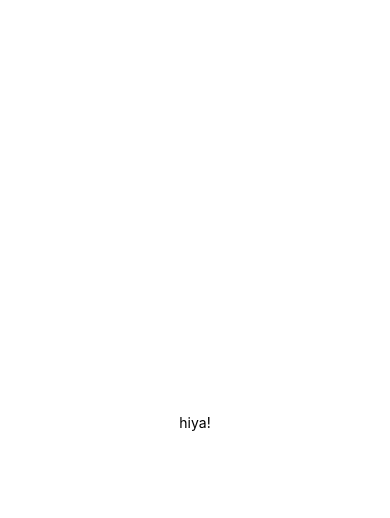
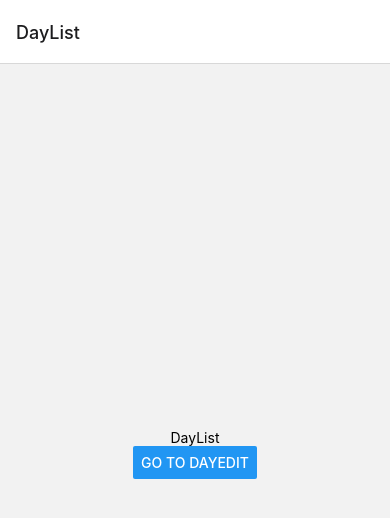
Before and after one commit to youjin-10/DayCounterApp, a React Native app: screen /DayList in a window 390 px wide. Shown: the top 518 px of the page. Built offline with nearby package versions, Linux system fonts and the light colour scheme.

Commit message:
feat: add navigation between screens

```diff
--- a/App.tsx
+++ b/App.tsx
@@ -1,20 +1,24 @@
+import { AppRegistry } from "react-native";
 import { StatusBar } from "expo-status-bar";
-import { StyleSheet, Text, View } from "react-native";
+import { NavigationContainer } from "@react-navigation/native";
+import { createNativeStackNavigator } from "@react-navigation/native-stack";
+import DayList from "@/screens/DayList";
+import DayEdit from "@/screens/DayEdit";
+import { RootStackParamList } from "@/types";
 
-export default function App() {
+const Stack = createNativeStackNavigator<RootStackParamList>();
+
+function App() {
   return (
-    <View style={styles.container}>
-      <Text>hiya!</Text>
-      <StatusBar style="auto" />
-    </View>
+    <NavigationContainer>
+      <Stack.Navigator initialRouteName="DayList">
+        <Stack.Screen name="DayList" component={DayList} />
+        <Stack.Screen name="DayEdit" component={DayEdit} />
+      </Stack.Navigator>
+    </NavigationContainer>
   );
 }
 
-const styles = StyleSheet.create({
-  container: {
-    flex: 1,
-    backgroundColor: "#fff",
-    alignItems: "center",
-    justifyContent: "center",
-  },
-});
+AppRegistry.registerComponent("daycounterapp", () => App);
+
+export default App;
--- /dev/null
+++ b/src/screens/DayEdit.tsx
@@ -0,0 +1,17 @@
+import { StyleSheet, Text, View } from "react-native";
+
+export default function DayEdit() {
+  return (
+    <View style={styles.container}>
+      <Text>DayEdit</Text>
+    </View>
+  );
+}
+
+const styles = StyleSheet.create({
+  container: {
+    flex: 1,
+    alignItems: "center",
+    justifyContent: "center",
+  },
+});
--- /dev/null
+++ b/src/screens/DayList.tsx
@@ -0,0 +1,25 @@
+import { Button, StyleSheet, Text, View } from "react-native";
+import type { NativeStackScreenProps } from "@react-navigation/native-stack";
+import { RootStackParamList } from "@/types";
+
+type Props = NativeStackScreenProps<RootStackParamList, "DayList">;
+
+export default function DayList({ navigation }: Props) {
+  return (
+    <View style={styles.container}>
+      <Text>DayList</Text>
+      <Button
+        title="Go to DayEdit"
+        onPress={() => navigation.navigate("DayEdit")}
+      />
+    </View>
+  );
+}
+
+const styles = StyleSheet.create({
+  container: {
+    flex: 1,
+    alignItems: "center",
+    justifyContent: "center",
+  },
+});
--- /dev/null
+++ b/src/types.ts
@@ -0,0 +1,4 @@
+export type RootStackParamList = {
+  DayList: undefined;
+  DayEdit: undefined;
+};
```
Also changed, not shown: package.json (+6 -2 lines), 1 other file (tests, documents, lock files or other folders).
